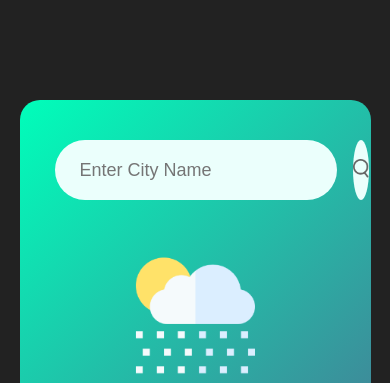
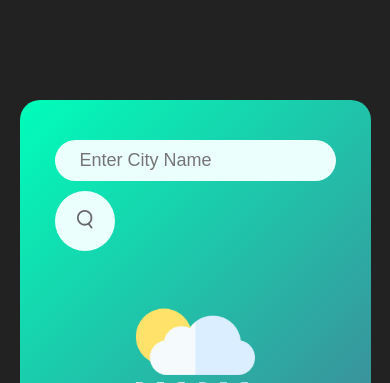
Before and after one commit to Haiderr-Ali/weather-app, a plain HTML site: page index.html in a window 390 px wide. Shown: the top 383 px of the page. Drawn offline with Linux system fonts and the light colour scheme.

Commit message:
Update style.css

```diff
--- a/style.css
+++ b/style.css
@@ -95,3 +95,17 @@ body{
     font-size: 28px;
     margin-top: -6px;
 }
+
+
+@media (max-width: 580px) {
+    .search {
+        flex-direction: column;
+        align-items: stretch;
+    }
+    .search .name {
+        width: 100%;
+        margin-bottom: 10px;
+    }
+
+
+}
```
